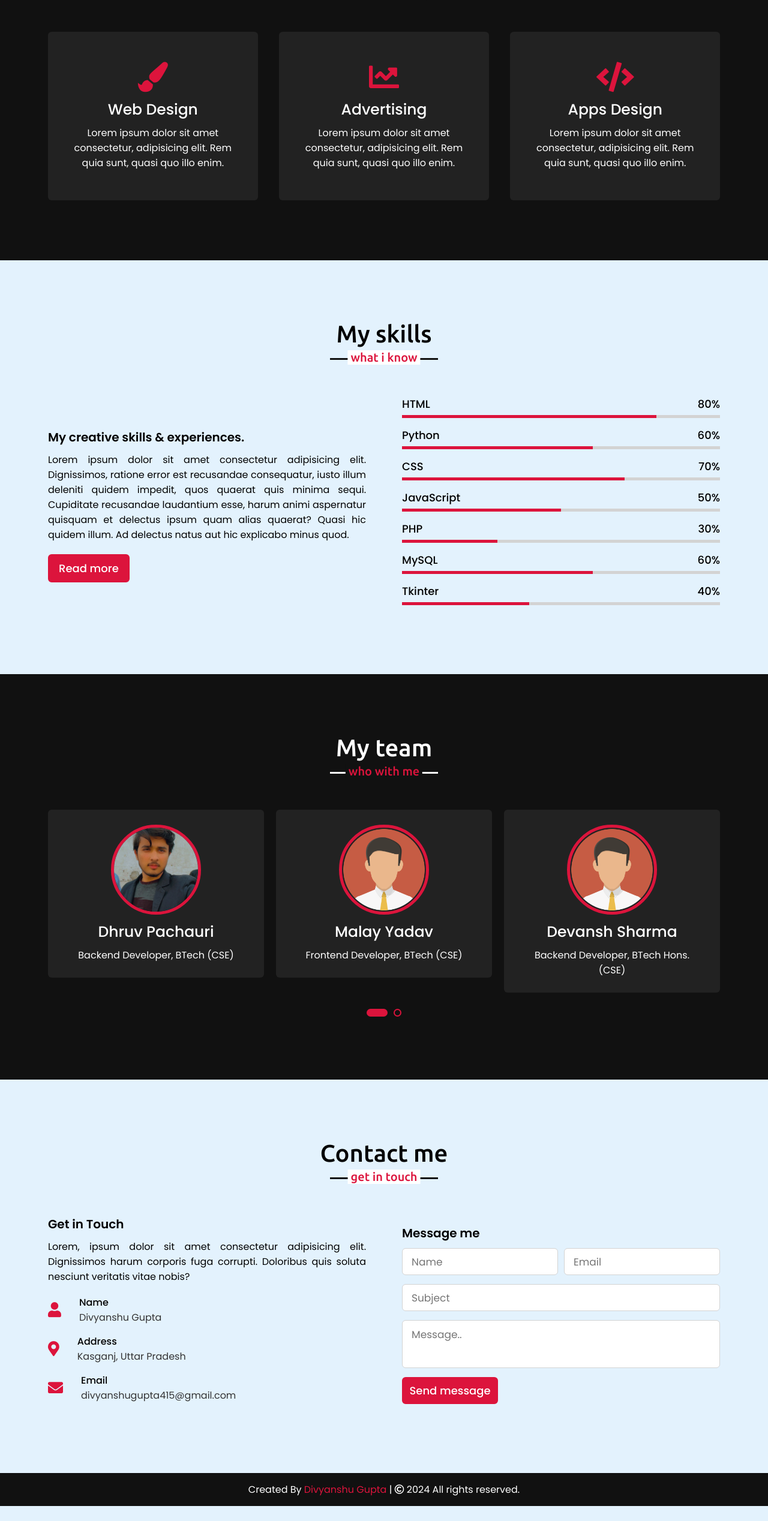
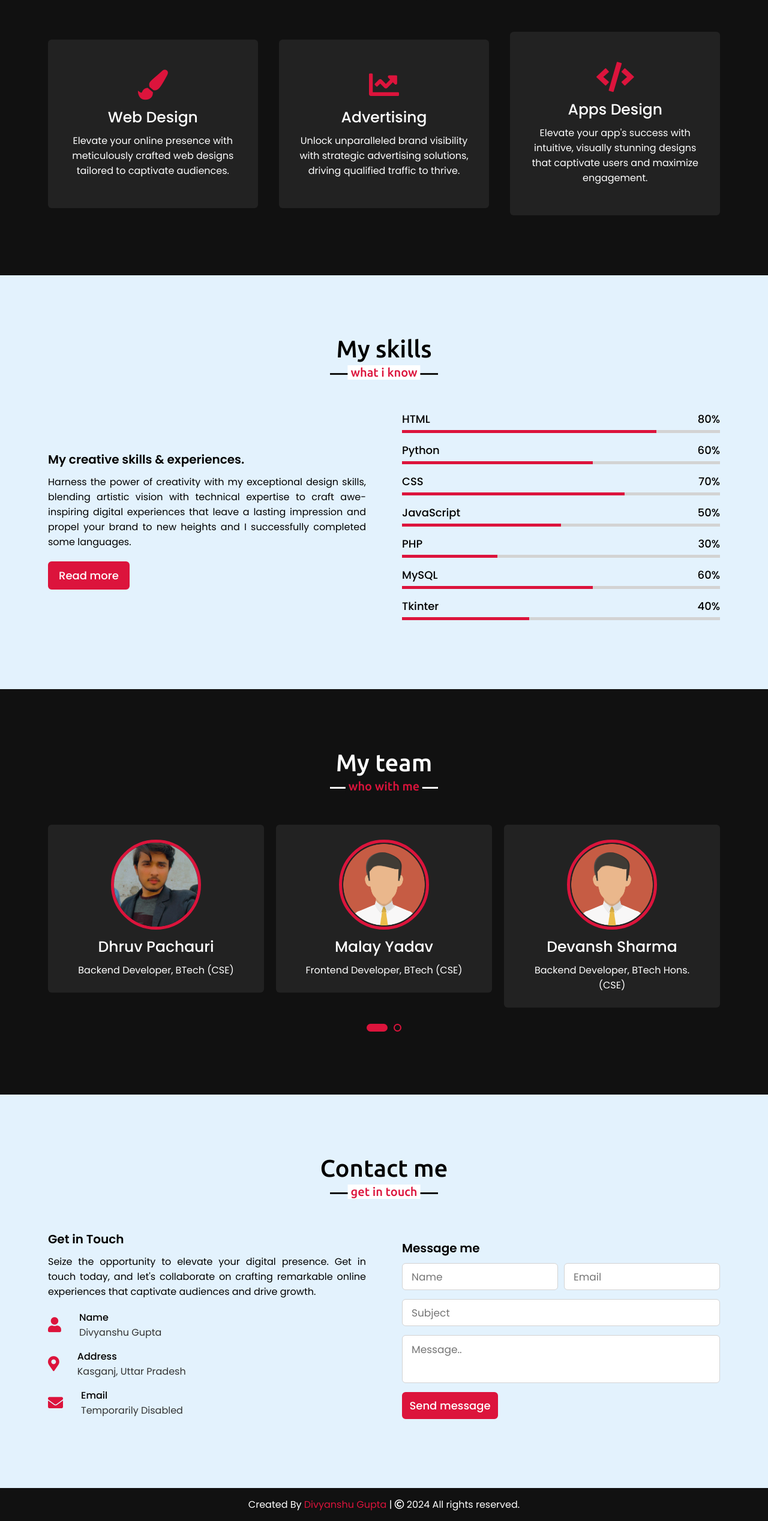
Before and after one commit to divyanshugupta0/Portfolio, a plain HTML site: page index.html in a window 1280 px wide. Shown: the part 1821-4357 px from the top of the page at 60% size. Before the commit the page ends 4332 px from the top, so only its background shows below. Drawn offline with nearby package versions, Linux system fonts and the light colour scheme; a script that the page names is missing.

Commit message:
Update index.html

```diff
--- a/index.html
+++ b/index.html
@@ -80,21 +80,21 @@ As a freelancer, I thrive on the dynamic nature of my work. Each project present
                     <div class="box">
                         <i class="fas fa-paint-brush"></i>
                         <div class="text">Web Design</div>
-                        <p>Lorem ipsum dolor sit amet consectetur, adipisicing elit. Rem quia sunt, quasi quo illo enim.</p>
+                        <p>Elevate your online presence with meticulously crafted web designs tailored to captivate audiences.</p>
                     </div>
                 </div>
                 <div class="card">
                     <div class="box">
                         <i class="fas fa-chart-line"></i>
                         <div class="text">Advertising</div>
-                        <p>Lorem ipsum dolor sit amet consectetur, adipisicing elit. Rem quia sunt, quasi quo illo enim.</p>
+                        <p>Unlock unparalleled brand visibility with strategic advertising solutions, driving qualified traffic to thrive.</p>
                     </div>
                 </div>
                 <div class="card">
                     <div class="box">
                         <i class="fas fa-code"></i>
                         <div class="text">Apps Design</div>
-                        <p>Lorem ipsum dolor sit amet consectetur, adipisicing elit. Rem quia sunt, quasi quo illo enim.</p>
+                        <p>Elevate your app's success with intuitive, visually stunning designs that captivate users and maximize engagement.</p>
                     </div>
                 </div>
                </div>
@@ -109,7 +109,7 @@ As a freelancer, I thrive on the dynamic nature of my work. Each project present
             <div class="skills-content">
                 <div class="column left">
                     <div class="text">My creative skills & experiences.</div>
-                    <p>Lorem ipsum dolor sit amet consectetur adipisicing elit. Dignissimos, ratione error est recusandae consequatur, iusto illum deleniti quidem impedit, quos quaerat quis minima sequi. Cupiditate recusandae laudantium esse, harum animi aspernatur quisquam et delectus ipsum quam alias quaerat? Quasi hic quidem illum. Ad delectus natus aut hic explicabo minus quod.</p>
+                    <p>Harness the power of creativity with my exceptional design skills, blending artistic vision with technical expertise to craft awe-inspiring digital experiences that leave a lasting impression and propel your brand to new heights and I successfully completed some languages.</p>
                     <a href="#">Read more</a>
                 </div>
                 <div class="column right">
@@ -225,7 +225,7 @@ As a freelancer, I thrive on the dynamic nature of my work. Each project present
             <div class="contact-content">
                 <div class="column left">
                     <div class="text">Get in Touch</div>
-                    <p>Lorem, ipsum dolor sit amet consectetur adipisicing elit. Dignissimos harum corporis fuga corrupti. Doloribus quis soluta nesciunt veritatis vitae nobis?</p>
+                    <p>Seize the opportunity to elevate your digital presence. Get in touch today, and let's collaborate on crafting remarkable online experiences that captivate audiences and drive growth.</p>
                     <div class="icons">
                         <div class="row">
                             <i class="fas fa-user"></i>
@@ -245,7 +245,7 @@ As a freelancer, I thrive on the dynamic nature of my work. Each project present
                             <i class="fas fa-envelope"></i>
                             <div class="info">
                                 <div class="head">Email</div>
-                                <div class="sub-title">divyanshugupta415@gmail.com</div>
+                                <div class="sub-title">Temporarily Disabled</div>
                             </div>
                         </div>
                     </div>
@@ -263,7 +263,7 @@ As a freelancer, I thrive on the dynamic nature of my work. Each project present
                             </div>
                         </div>
                         <div class="field">
-                            <input type="text" placeholder="Subject" name="subject" required>
+                            <input type="number" max="10" placeholder="Subject" name="Contact" required>
                         </div>
                         <div class="field textarea">
                             <textarea cols="30" rows="10" placeholder="Message.." name="message" required></textarea>
```
